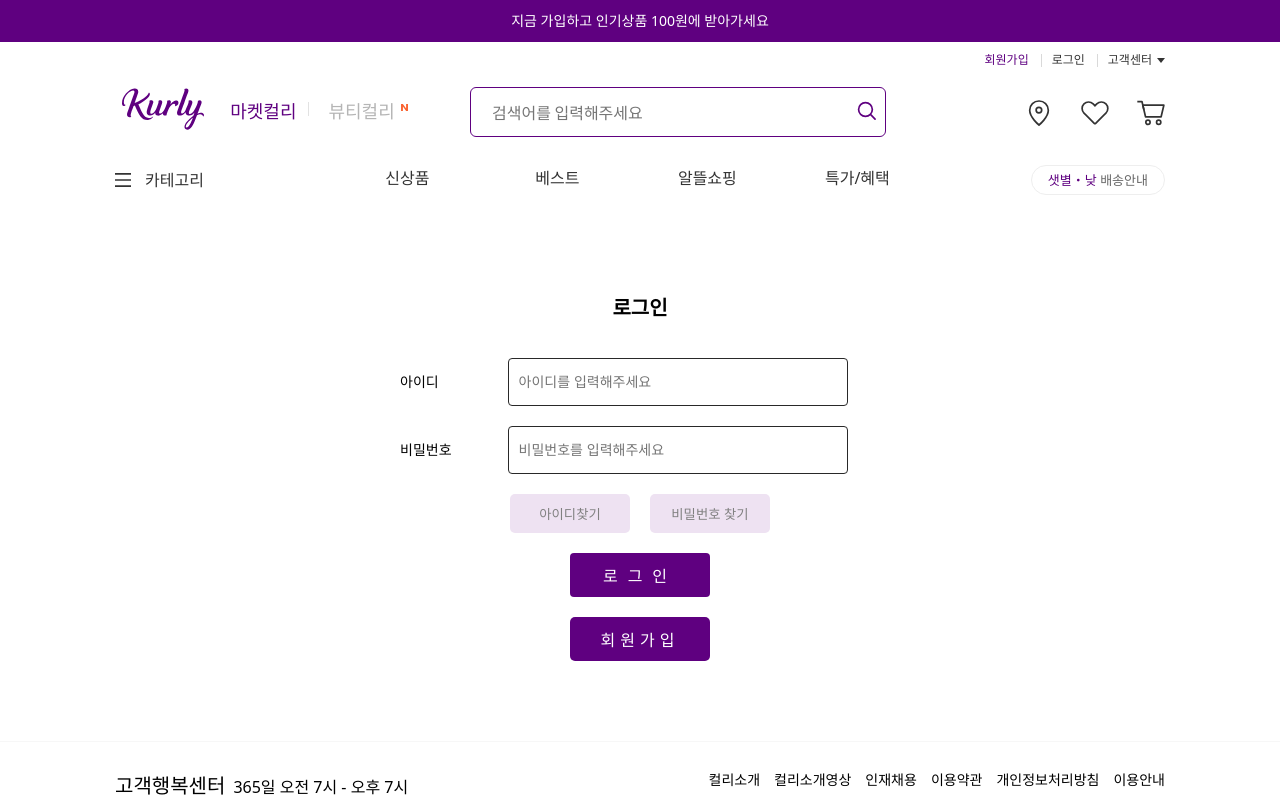
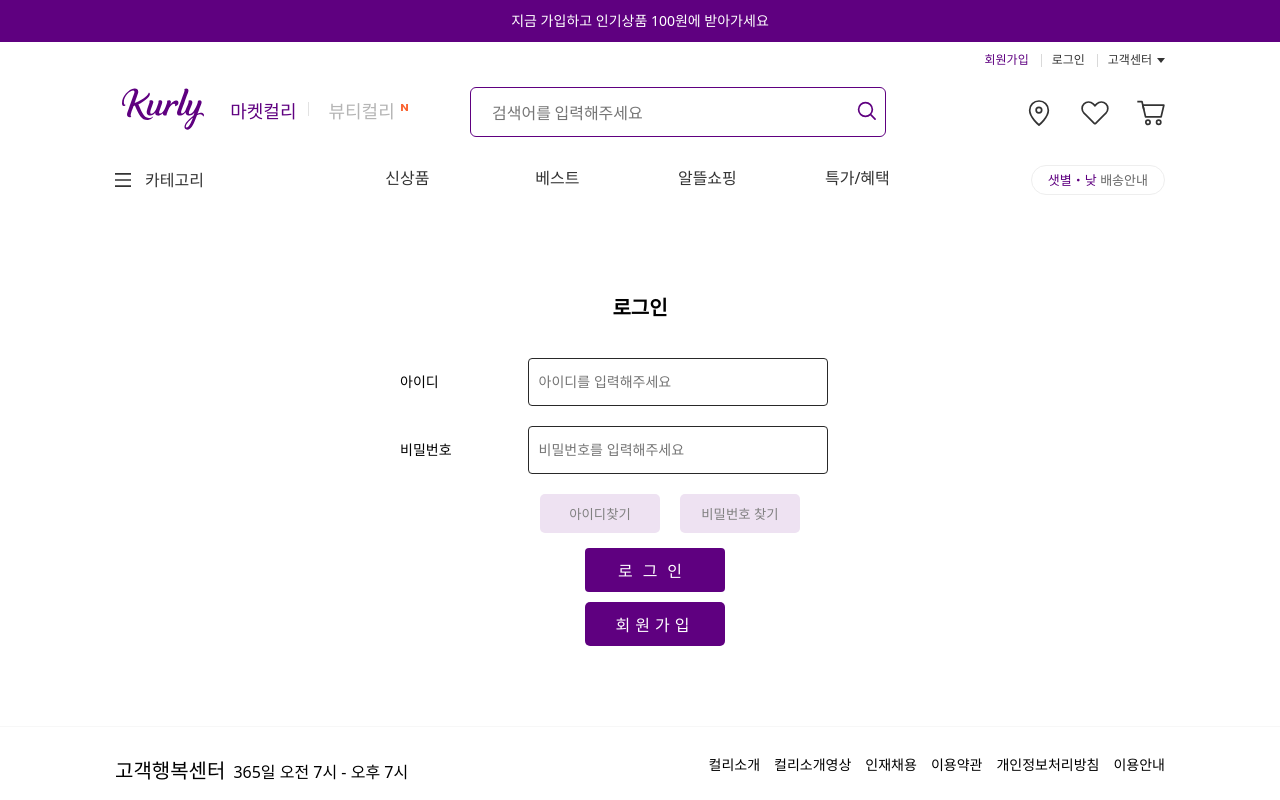
Before and after one commit to shalalah/MarketClone, a React (Create React App) app: page /LogIn in a window 1280 px wide. Shown: the top 800 px of the page. Built offline with nearby package versions, Linux system fonts and the light colour scheme; no server answers.

Commit message:
로그인 -firebase Auth사용, user 리덕스 구현, 로그인 성공시 메인페이지 라우팅, user 닉네임 불러오기

```diff
--- a/src/App.jsx
+++ b/src/App.jsx
@@ -18,16 +18,22 @@ import { useSelector } from "react-redux";
 function App() {
     //로그인
     const is_login = useSelector((state) => state.user.is_login);
+    // console.log(is_login);
+    const nick = useSelector((state) => state.user.name);
+    // console.log(nick);
 
     return (
         <div className="App">
-            <Header is_login={is_login} />
+            <Header is_login={is_login} nick={nick} />
             <Category />
             <Routes>
                 <Route path="/" element={<Main />} />
                 <Route path="/BestItem" element={<BestItem />} />
                 <Route path="/SignUp/*" element={<SignUp />} />
-                <Route path="/LogIn/*" element={<LogIn />} />
+                <Route
+                    path="/LogIn/*"
+                    element={<LogIn is_login={is_login} />}
+                />
                 <Route path="/Detail/*" element={<Detail />}>
                     <Route path=":id" element={<ProductDetail />} />
                 </Route>
--- a/src/component/Header.js
+++ b/src/component/Header.js
@@ -13,7 +13,7 @@ import "../css/header.css";
 import { useDispatch } from "react-redux";
 import { LogoutFB } from "../modules/user";
 
-export default function Header({ is_login }) {
+export default function Header({ is_login, nick }) {
     const dispatch = useDispatch();
 
     const [keyword, setKeyword] = useState("");
@@ -37,7 +37,7 @@ export default function Header({ is_login }) {
                                     dispatch(LogoutFB());
                                 }}
                             >
-                                로그아웃
+                                {nick}님, 로그아웃
                             </button>
                         ) : (
                             <div>
--- /dev/null
+++ b/src/component/LoginForm.jsx
@@ -0,0 +1,146 @@
+import styled from "styled-components";
+
+import { useForm } from "react-hook-form";
+import { useNavigate } from "react-router-dom";
+import { useDispatch } from "react-redux";
+import { LoginFB } from "../modules/user";
+
+export default function LoginForm() {
+    const {
+        register,
+        handleSubmit,
+        watch,
+        formState: { errors },
+    } = useForm();
+    // console.log(watch("id"));
+    const dispatch = useDispatch();
+    const navigate = useNavigate();
+
+    const onSubmit = async (data) => {
+        // console.log(data);
+        dispatch(LoginFB(data.id, data.password, data.name));
+    };
+
+    return (
+        <LogInWrapper>
+            <form onSubmit={handleSubmit(onSubmit)}>
+                <div className="PutId">
+                    <label>아이디</label>
+                    <input
+                        type="email"
+                        name="id"
+                        placeholder="아이디를 입력해주세요"
+                        {...register("id", {
+                            required: true,
+                        })}
+                    />
+                </div>
+                {errors.id && errors.id.type === "required" && (
+                    <p> 아이디를 입력해주세요</p>
+                )}
+                <div className="PutPw">
+                    <label>비밀번호</label>
+                    <input
+                        type="password"
+                        placeholder="비밀번호를 입력해주세요"
+                        name="password"
+                        {...register("password", {
+                            required: true,
+                        })}
+                    />
+                </div>
+                {errors.password && errors.password.type === "required" && (
+                    <p> 비밀번호가 입력되지 않았습니다</p>
+                )}
+                <FindWrap>
+                    <FindBtn>아이디찾기</FindBtn>
+                    <FindBtn>비밀번호 찾기</FindBtn>
+                </FindWrap>
+                <LoginBtn>
+                    <input type="submit" value="로그인" />
+                </LoginBtn>
+            </form>
+            <SignUpBtn>
+                <button
+                    onClick={() => {
+                        navigate("/SignUp");
+                    }}
+                >
+                    회원가입
+                </button>
+            </SignUpBtn>
+        </LogInWrapper>
+    );
+}
+
+const LogInWrapper = styled.div`
+    margin: 0 auto;
+    max-width: 640px;
+    text-align: center;
+    label {
+        line-height: 2;
+        display: flex;
+        align-items: center;
+        margin: 10px;
+        color: black;
+        font-size: 14px;
+        font-weight: 200;
+        min-width: 55px;
+    }
+    input {
+        display: block;
+        box-sizing: border-box;
+        width: 300px;
+        border-radius: 4px;
+        border: 1px solid rgb(41, 41, 41);
+        padding: 10px 10px;
+        margin: 0 auto;
+        font-size: 14px;
+    }
+`;
+
+const FindWrap = styled.div`
+    margin-bottom: 5px;
+    margin-left: 60px;
+`;
+const LoginBtn = styled.div`
+    margin-bottom: 5px;
+    margin-left: 30px;
+    input[type="submit"] {
+        background: rgb(95, 0, 128);
+        color: white;
+        border: none;
+        margin-bottom: 10px;
+        padding: 10px;
+        font-size: 16px;
+        font-weight: 500;
+        letter-spacing: 10px;
+        width: 140px;
+    }
+`;
+
+const FindBtn = styled.button`
+    border: none;
+    border-radius: 5px;
+    background-color: rgb(238 226 242);
+    margin: 10px;
+    color: grey;
+    border: none;
+    width: 120px;
+    padding: 10px;
+`;
+const SignUpBtn = styled.div`
+    button {
+        background: rgb(95, 0, 128);
+        color: white;
+        border: none;
+        border-radius: 5px;
+        margin-bottom: 20px;
+        margin-left: 30px;
+        padding: 10px;
+        font-size: 16px;
+        font-weight: 500;
+        letter-spacing: 5px;
+        width: 140px;
+    }
+`;
--- a/src/pages/LogIn.js
+++ b/src/pages/LogIn.js
@@ -1,91 +1,21 @@
-import React, { useEffect, useState } from "react";
-import { useLocation, useNavigate } from "react-router-dom";
+import { useEffect } from "react";
+import { useNavigate } from "react-router-dom";
+
 import styled from "styled-components";
 
-import { useForm } from "react-hook-form";
-import { useDispatch } from "react-redux";
-import { LoginFB } from "../modules/user";
+import LoginForm from "../component/LoginForm";
 
-export default function LogIn() {
-    const dispatch = useDispatch();
+export default function LogIn({ is_login }) {
     const navigate = useNavigate();
-    // const location = useLocation();
-    // console.log(location);
 
-    const {
-        register,
-        handleSubmit,
-        watch,
-        formState: { errors },
-    } = useForm();
-
-    const [InputLogin, setInputLogin] = useState({
-        id: "",
-        password: "",
-    });
-
-    const onSubmit = async (data) => {
-        // console.log(data);
-        setInputLogin(data);
-        dispatch(LoginFB(data.id, data.password, data.name));
-    };
-
-    // console.log(watch("id"));
-    // useEffect(() => {
-    //     console.log(InputLogin);
-    // }, [InputLogin]);
+    useEffect(() => {
+        is_login && navigate("/");
+    }, [is_login]);
 
     return (
         <LogInContainer>
             <Title>로그인</Title>
-            <LogInWrapper>
-                <form onSubmit={handleSubmit(onSubmit)}>
-                    <div className="PutId">
-                        <label>아이디</label>
-                        <input
-                            type="email"
-                            name="id"
-                            placeholder="아이디를 입력해주세요"
-                            {...register("id", {
-                                required: true,
-                            })}
-                        />
-                    </div>
-                    {errors.id && errors.id.type === "required" && (
-                        <p> 아이디를 입력해주세요</p>
-                    )}
-                    <div className="PutPw">
-                        <label>비밀번호</label>
-                        <input
-                            type="password"
-                            placeholder="비밀번호를 입력해주세요"
-                            name="password"
-                            {...register("password", {
-                                required: true,
-                            })}
-                        />
-                    </div>
-                    {errors.password && errors.password.type === "required" && (
-                        <p> 비밀번호가 입력되지 않았습니다</p>
-                    )}
-                    <FindWrap>
-                        <FindBtn>아이디찾기</FindBtn>
-                        <FindBtn>비밀번호 찾기</FindBtn>
-                    </FindWrap>
-                    <LoginBtn>
-                        <input type="submit" value="로그인" />
-                    </LoginBtn>
-                </form>
-                <SignupBtn>
-                    <button
-                        onClick={() => {
-                            navigate("/SignUp");
-                        }}
-                    >
-                        회원가입
-                    </button>
-                </SignupBtn>
-            </LogInWrapper>
+            <LoginForm />
         </LogInContainer>
     );
 }
@@ -119,74 +49,3 @@ const Title = styled.div`
     line-height: 20px;
     text-align: center;
 `;
-const LogInWrapper = styled.div`
-    margin: 0 auto;
-    max-width: 640px;
-    text-align: center;
-    label {
-        line-height: 2;
-        display: flex;
-        align-items: center;
-        margin: 10px;
-        color: black;
-        font-size: 14px;
-        font-weight: 200;
-        min-width: 55px;
-    }
-    input {
-        display: block;
-        box-sizing: border-box;
-        width: 340px;
-        border-radius: 4px;
-        border: 1px solid rgb(41, 41, 41);
-        padding: 10px 10px;
-        margin: 0 auto;
-        font-size: 14px;
-    }
-`;
-
-const FindWrap = styled.div`
-    margin: 0 10px 10px;
-`;
-const LoginBtn = styled.div`
-    margin-bottom: 5px;
-    input[type="submit"] {
-        background: rgb(95, 0, 128);
-        color: white;
-        border: none;
-        margin-bottom: 20px;
-        padding: 10px;
-        font-size: 16px;
-        font-weight: 500;
-        letter-spacing: 10px;
-        width: 140px;
-    }
-`;
-const SignupBtn = styled.div`
-    button {
-        background: rgb(95, 0, 128);
-        color: white;
-        border: none;
-        border-radius: 5px;
-        margin-bottom: 20px;
-        padding: 10px;
-        font-size: 16px;
-        font-weight: 500;
-        letter-spacing: 5px;
-        width: 140px;
-    }
-`;
-const FindBtn = styled.button`
-    border: none;
-    border-radius: 5px;
-    background-color: rgb(238 226 242);
-    margin: 10px;
-    color: grey;
-    border: none;
-    width: 120px;
-    padding: 10px;
-`;
-// const PwFind = styled.button`
-//     border: none;
-//     background-color: none;
-// `;
--- a/src/pages/SignUp.js
+++ b/src/pages/SignUp.js
@@ -1,4 +1,5 @@
 import React, { useRef } from "react";
+
 import { useForm } from "react-hook-form";
 
 import { useDispatch } from "react-redux";
@@ -6,7 +7,7 @@ import { signupFB } from "../modules/user";
 // import { actionCreators as userActions } from "../modules/user";
 
 import "../css/signup.css";
-import { Navigate, useNavigate } from "react-router-dom";
+import { useNavigate } from "react-router-dom";
 
 export default function SignUp() {
     const dispatch = useDispatch();
```
Also changed, not shown: src/modules/Firebase.js (+15 -7 lines), src/modules/user.js (+29 -62 lines), 1 other file (tests, documents, lock files or other folders).
